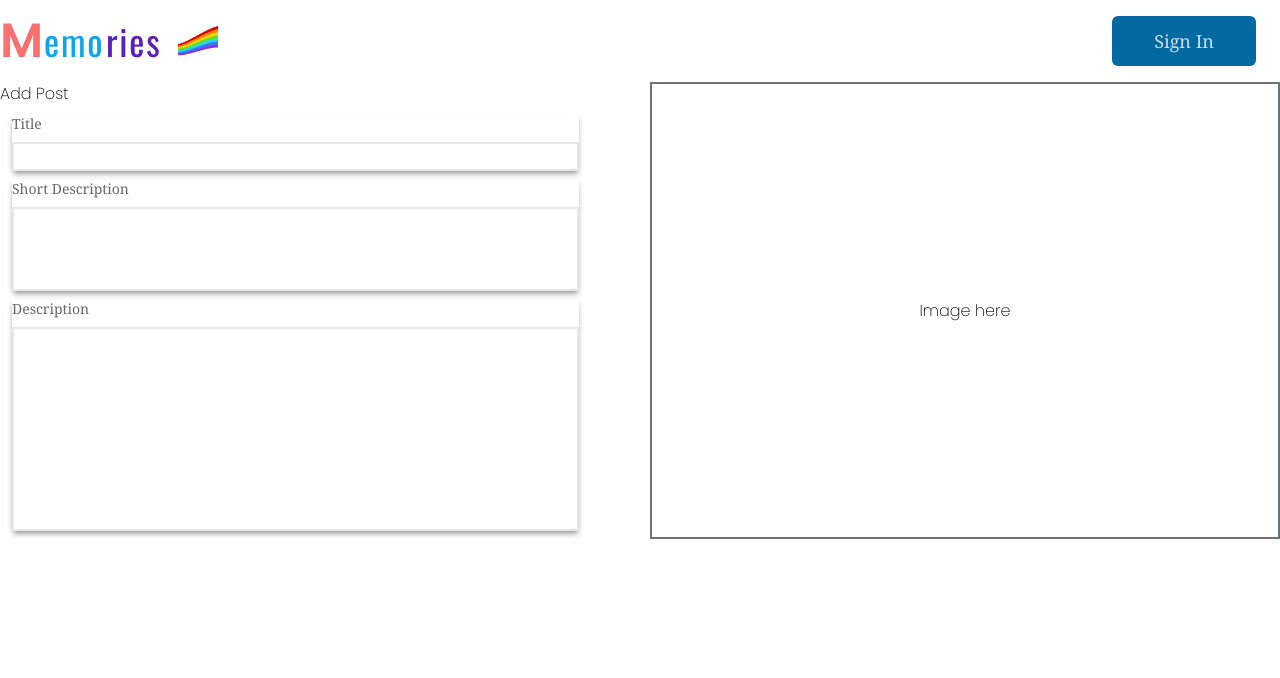
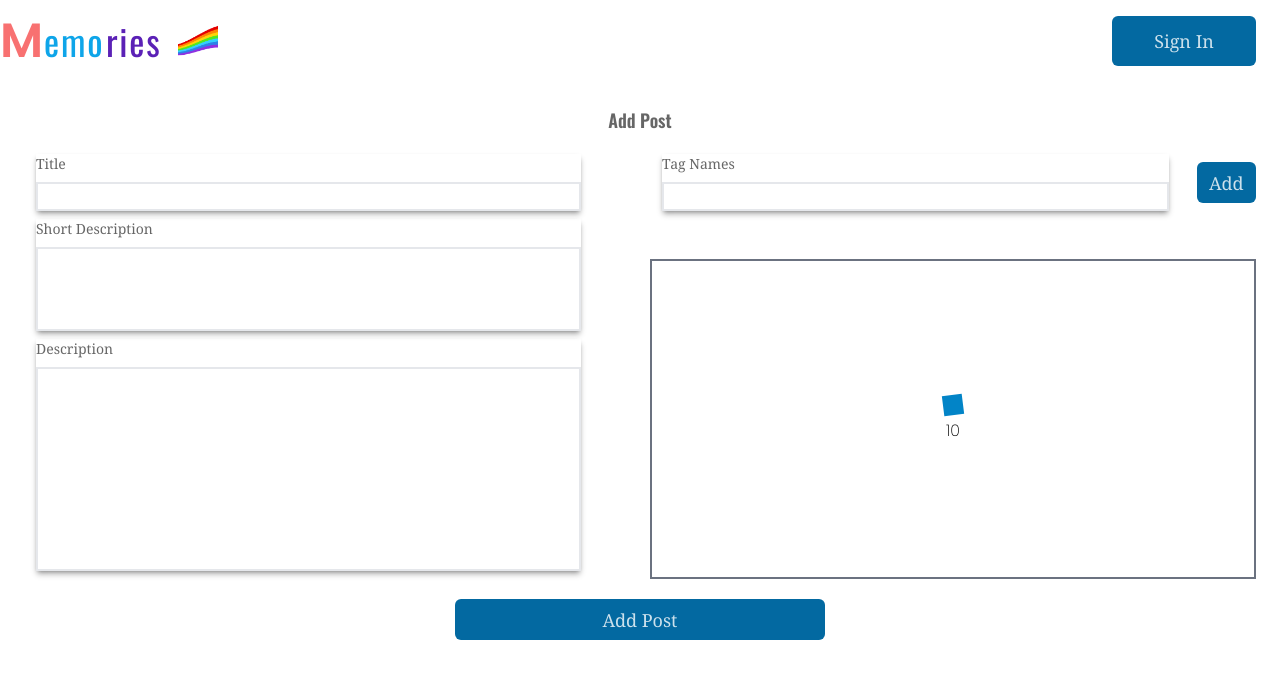
Before and after one commit to adarsh-k27/memories-social-media, a React (Create React App) app: page /add-post in a window 1280 px wide. Shown: the top 678 px of the page. Built offline with nearby package versions, Linux system fonts and the light colour scheme; a web font is replaced by a local one.

Commit message:
add Post 60% completed

```diff
--- a/src/components/ImageLoader.jsx
+++ b/src/components/ImageLoader.jsx
@@ -1,29 +1,39 @@
 import React, { useRef } from 'react'
 import { BsFillCloudArrowDownFill } from '../icons'
+import {Loading} from '../components'
+import rani from '../assets/rainbow.png'
 function ImageLoader ({ loading, imageUrl }) {
   const File = useRef()
   return (
-    <div className='w-full h-full py-1 border-2 border-solid border-gray-500 flex flex-col items-center justify-center'>
+    <div className='w-full h-[15rem] md:h-full py-1 border-2 border-solid border-gray-500 flex flex-col items-center justify-center'>
       {loading ? (
         <div>
-          <p>Loading</p>
+          <Loading />
         </div>
-      ) : !imageUrl ? (
+      ) : (
         <div
           className='w-full h-full flex items-center justify-center'
           onClick={() => {
             File.current.click()
           }}
         >
-          <label htmlFor=''>
+          {
+            !imageUrl ? (
+           <div><label htmlFor=''>
             <input type='file' name='' id='' className='hidden' ref={File} />
             <BsFillCloudArrowDownFill className='text-6xl text-gray-600' />
           </label>
-          <p>Choose Image</p>
+          <p>Choose Image</p></div>
+            )
+            :(
+           <div>
+            <img src={rani} alt="" srcset="" />
+           </div>
+            )
+          }
+
         </div>
-      ) : (
-        <div>Image here</div>
-      )}
+      ) }
     </div>
   )
 }
--- a/src/components/InputBox.jsx
+++ b/src/components/InputBox.jsx
@@ -1,6 +1,6 @@
 import React from 'react'
 
-function InputBox ({ text }) {
+function InputBox ({ text,setState }) {
   return (
     <div className='w-[90%] h-auto mx-3 my-2 group flex flex-col gap-2 shadow-md shadow-black/30'>
       <label htmlFor='' className='font-serif text-sm text-black/60'>
@@ -10,8 +10,11 @@ function InputBox ({ text }) {
         type='text'
         name=''
         id=''
-        className='w-full h-full border-2 group-hover:focus:border-2 group-hover:focus:border-black/10 focus:border-black/50
-'
+        className='w-full h-full border-2 group-hover:focus:border-2 group-hover:focus:border-black/10 focus:border-black/50'
+        onChange={(e)=>{
+          e.preventDefault()
+          setState(e.target.value)
+        }}
       />
     </div>
   )
--- /dev/null
+++ b/src/components/Loading.jsx
@@ -0,0 +1,15 @@
+import React from 'react'
+
+function Loading () {
+  return (
+    <div className='flex w-full h-full items-center justify-center flex-col gap-1'>
+      <svg
+        className='animate-spin h-5 w-5 bg-sky-600  '
+        viewBox='0 0 24 24'
+      ></svg>
+      <p>10</p>
+    </div>
+  )
+}
+
+export default Loading
--- /dev/null
+++ b/src/components/Tags.jsx
@@ -0,0 +1,12 @@
+import React from 'react'
+import { AiOutlineCloseCircle } from '../icons'
+function Tags () {
+  return (
+    <div className='w-auto h-3 py-[.8rem] rounded-md bg-gray-500 text-white font-bold flex items-center gap-3 justify-evenly'>
+      <p className='text-sm font-semibold'>Hello</p>
+      <AiOutlineCloseCircle className='text-sm text-red-300' />
+    </div>
+  )
+}
+
+export default Tags
--- a/src/components/TextArea.jsx
+++ b/src/components/TextArea.jsx
@@ -1,6 +1,6 @@
 import React from 'react'
 
-function TextArea ({ text, col, row }) {
+function TextArea ({ text, col, row,setState }) {
   return (
     <div className='w-[90%] h-auto mx-3 my-2 group flex flex-col gap-2 shadow-md shadow-black/30'>
       <label htmlFor='' className='font-serif text-sm text-black/60'>
@@ -12,8 +12,11 @@ function TextArea ({ text, col, row }) {
         id=''
         cols={col}
         rows={row}
-        className='resize-none w-full text-sm h-full border-2 group-hover:focus:border-2 group-hover:focus:border-black/10 focus:border-black/50
-'
+        className='resize-none w-full text-sm h-full border-2 group-hover:focus:border-2 group-hover:focus:border-black/10 focus:border-black/50'
+        onChange={(e)=>{
+          e.preventDefault()
+          setState(e.target.value)
+        }}
       />
     </div>
   )
--- a/src/components/index.js
+++ b/src/components/index.js
@@ -9,3 +9,5 @@ export {default as Pagination} from './Pagination'
 export {default as LinkIcon} from './LinkIcon'
 export {default as TextArea} from './TextArea'
 export {default as ImageLoader} from './ImageLoader'
+export {default as Tags} from './Tags'
+export {default as Loading} from './Loading'
--- a/src/icons/index.jsx
+++ b/src/icons/index.jsx
@@ -1,4 +1,4 @@
-export { AiOutlinePlus } from 'react-icons/ai'
+export { AiOutlinePlus,AiOutlineCloseCircle } from 'react-icons/ai'
 
 export { BiSkipNext, BiSkipPrevious } from 'react-icons/bi'
 
--- a/src/pages/AddPost.jsx
+++ b/src/pages/AddPost.jsx
@@ -1,18 +1,46 @@
-import React from 'react'
-import { ImageLoader, InputBox, TextArea } from '../components'
+import React, { useState } from 'react'
+import {
+  ImageLoader,
+  InputBox,
+  ReactButton,
+  TextArea,
+  Tags
+} from '../components'
 function AddPost () {
+  const [Title, setTitle] = useState('')
+  const [shortDesc, setshortDesc] = useState('')
+  const [Desc, setDesc] = useState('')
+  const [Image, setImage] = useState('')
+  const [Tag, setTag] = useState('')
   return (
-    <div className='w-screen h-auto flex flex-col justify-center items-center '>
+    <div className='w-screen h-auto flex flex-col justify-center items-center px-1 md:px-[1.5rem] py-1 md:py-[1.5rem]'>
+      <h2 className='text-lg font-bold font-[oswald] text-black/60 mb-3'>
+        Add Post
+      </h2>
       <div className='w-full grid grid-cols-1 md:grid-cols-2 gap-5'>
         <div>
-          <h2>Add Post</h2>
-          <InputBox text='Title' />
-          <TextArea text='Short Description' row={4} />
-          <TextArea text='Description' row={10} />
+          <InputBox text='Title' setState={setTitle} />
+          <TextArea text='Short Description' row={4} setState={setshortDesc} />
+          <TextArea text='Description' row={10} setState={setDesc} />
         </div>
-        <div>
-          <ImageLoader loading={false} imageUrl={true}  />
+        <div className='flex flex-col gap-5'>
+          <div className='w-full flex gap-4 items-center justify-center'>
+            <InputBox text='Tag Names' setState={setTag} />
+            <div className='w-[4rem]'>
+              <ReactButton text='Add' animate={false} />
+            </div>
+          </div>
+          <div className='w-full h-auto flex items-center gap-4'>
+            {/* <Tags />
+            <Tags />
+            <Tags />
+            <Tags /> */}
+          </div>
+          <ImageLoader loading={true} imageUrl={false} />
         </div>
+      </div>
+      <div className='mt-5 w-[30%] h-10'>
+        <ReactButton text='Add Post' className='mt-5' />
       </div>
     </div>
   )
```
